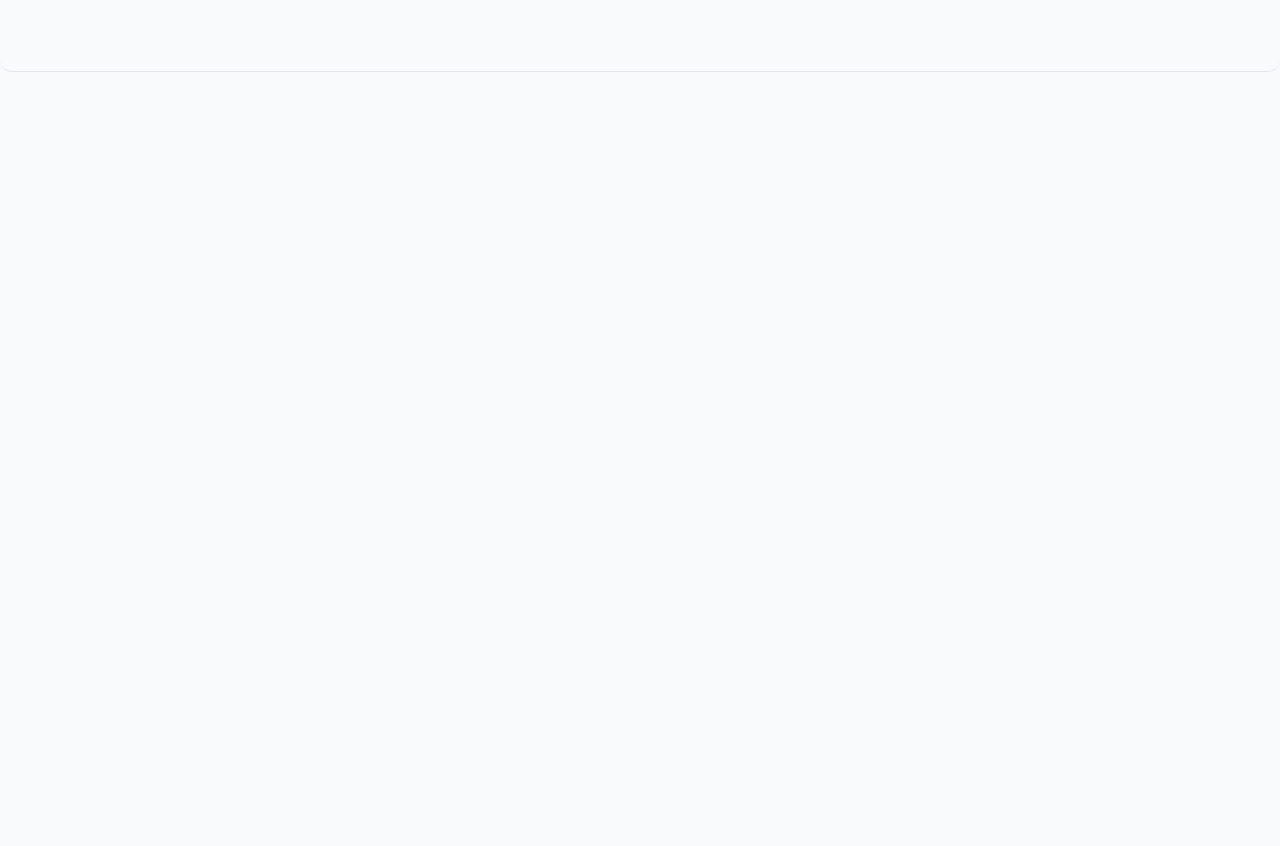
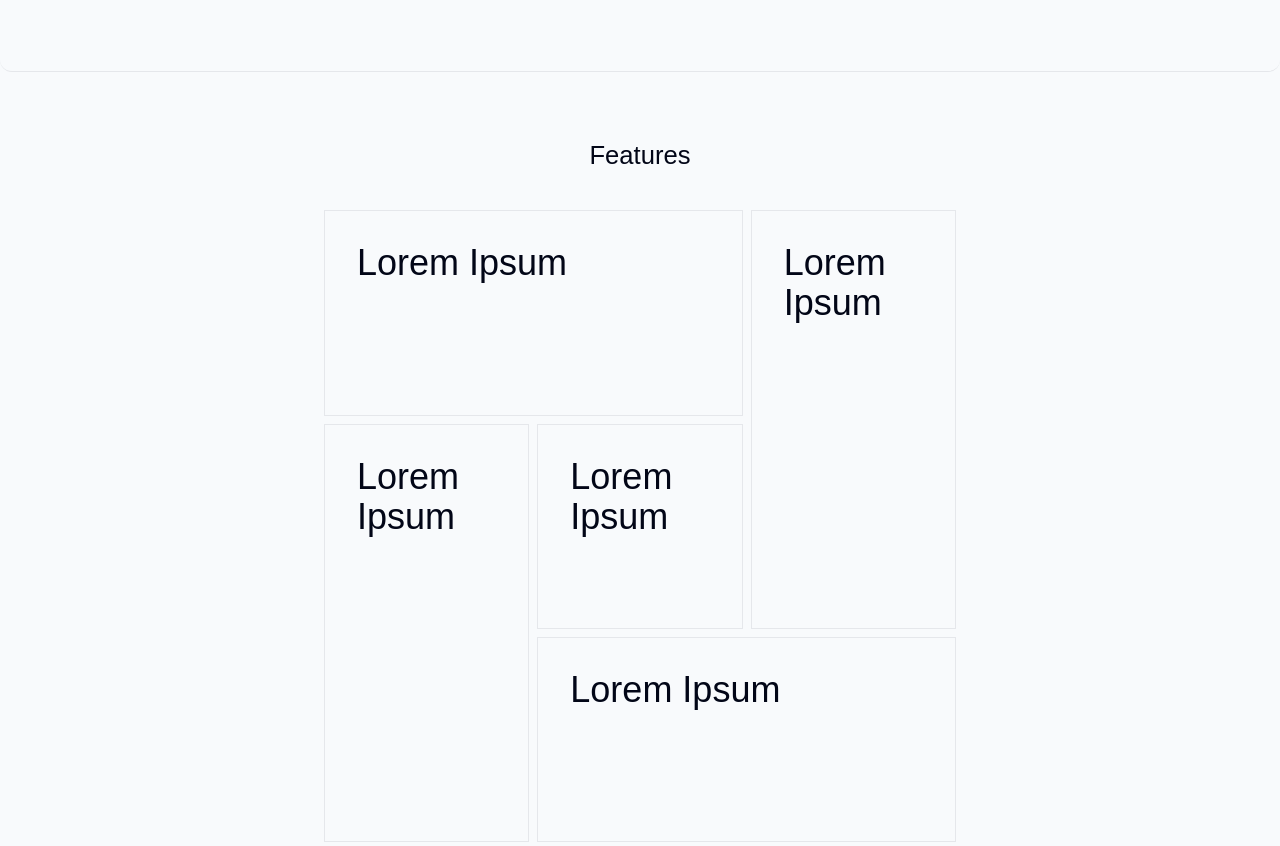
Before and after one commit to mineTomek/Uplogging, a Next.js app: page / in a window 1280 px wide. Shown: the part 760-1606 px from the top of the page. Before the commit the page ends 832 px from the top, so only its background shows below. Built offline with nearby package versions, Linux system fonts and the light colour scheme; a web font is replaced by a local one.

Commit message:
Add features section

```diff
--- a/src/app/page.tsx
+++ b/src/app/page.tsx
@@ -17,6 +17,25 @@ export default function Home() {
           </div>
         </div>
         <div className='h-8 w-full rounded-b-xl border-b' />
+
+        <div className={`${getTitleFont().className} mt-16 text-center`}>
+          <h3 className='text-[2vw]'>Features</h3>
+          <div className='mx-auto mt-8 grid aspect-square w-1/2 grid-cols-3 grid-rows-3'>
+            <div className='col-span-2 m-1 border p-8 text-left text-4xl'>
+              Lorem Ipsum
+            </div>
+            <div className='row-span-2 m-1 border p-8 text-left text-4xl'>
+              Lorem Ipsum
+            </div>
+            <div className='row-span-2 m-1 border p-8 text-left text-4xl'>
+              Lorem Ipsum
+            </div>
+            <div className='m-1 border p-8 text-left text-4xl'>Lorem Ipsum</div>
+            <div className='col-span-2 m-1 border p-8 text-left text-4xl'>
+              Lorem Ipsum
+            </div>
+          </div>
+        </div>
       </div>
     </main>
   )
```
